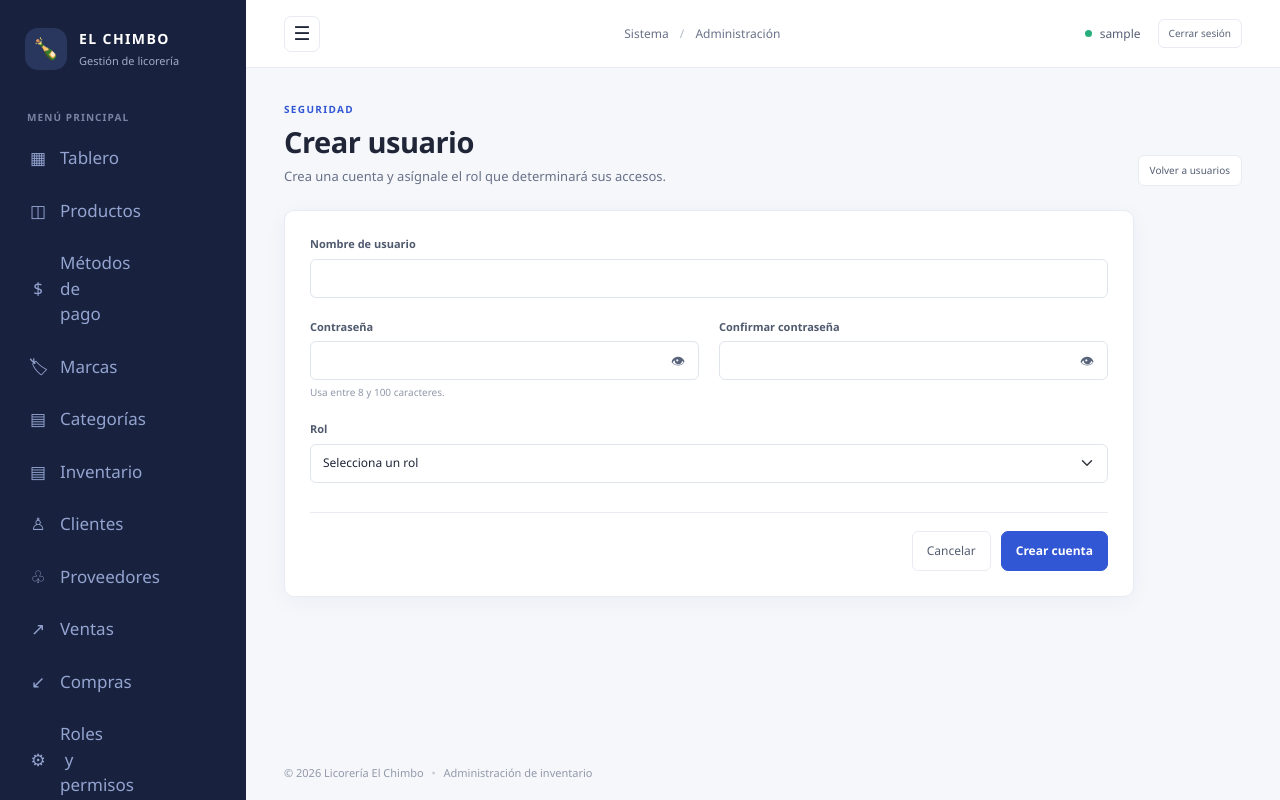
After one commit to frasesdetodogenero405-lgtm/Sistema-de-gesti-n-de-inventario-de-la-licorer-a-el-chimbo, an ASP.NET Core app: template SistemaLicoreria.Web/Views/Administracion/FormularioUsuario.cshtml in a window 1280 px wide. The commit adds this page. Run offline with ASP.NET Core 8, Linux system fonts and the light colour scheme; the template is opened without the code that fills it, so the values that code supplies are empty; the visitor is signed in with stand-in values (Sample User, id 1).

Commit message:
Agregar creación de usuarios y control de visibilidad de contraseña

```diff
--- a/SistemaLicoreria.Web/Views/Acceso/IniciarSesion.cshtml
+++ b/SistemaLicoreria.Web/Views/Acceso/IniciarSesion.cshtml
@@ -11,7 +11,7 @@
         <input type="hidden" name="returnUrl" value="@ViewData["ReturnUrl"]" />
         <div asp-validation-summary="ModelOnly" class="alert alert-danger"></div>
         <div class="campo-formulario"><label asp-for="nombre_usuario"></label><input asp-for="nombre_usuario" class="form-control" autocomplete="username" autofocus /><span asp-validation-for="nombre_usuario" class="texto-error"></span></div>
-        <div class="campo-formulario"><label asp-for="contrasena"></label><input asp-for="contrasena" class="form-control" autocomplete="current-password" /><span asp-validation-for="contrasena" class="texto-error"></span></div>
+        <div class="campo-formulario"><label asp-for="contrasena"></label><div class="campo-contrasena"><input asp-for="contrasena" class="form-control" autocomplete="current-password" /><button type="button" class="boton-mostrar-contrasena" data-mostrar-contrasena aria-label="Mostrar contraseña" aria-pressed="false"><span aria-hidden="true">👁</span></button></div><span asp-validation-for="contrasena" class="texto-error"></span></div>
         <button type="submit" class="boton-principal boton-acceso">Iniciar sesión</button>
     </form>
     <small class="aviso-acceso">Usa las credenciales de un usuario registrado.</small>
--- /dev/null
+++ b/SistemaLicoreria.Web/Views/Administracion/FormularioUsuario.cshtml
@@ -0,0 +1,16 @@
+@model SistemaLicoreria.Web.ModelosVista.UsuarioFormularioViewModel
+@{
+    ViewData["Title"] = "Crear usuario";
+    ViewData["Seccion"] = "Administración";
+}
+<section class="encabezado-pagina"><div><p class="sobre-titulo">SEGURIDAD</p><h1>Crear usuario</h1><p class="texto-secundario">Crea una cuenta y asígnale el rol que determinará sus accesos.</p></div><a asp-action="Usuarios" class="boton-secundario">Volver a usuarios</a></section>
+<section class="panel panel-formulario"><form asp-action="CrearUsuario" method="post"><div asp-validation-summary="ModelOnly" class="alert alert-danger"></div>
+    <div class="rejilla-formulario">
+        <div class="campo-formulario campo-completo"><label asp-for="nombre_usuario"></label><input asp-for="nombre_usuario" class="form-control" autocomplete="username" maxlength="100" /><span asp-validation-for="nombre_usuario" class="texto-error"></span></div>
+        <div class="campo-formulario"><label asp-for="contrasena"></label><div class="campo-contrasena"><input asp-for="contrasena" class="form-control" autocomplete="new-password" maxlength="100" /><button type="button" class="boton-mostrar-contrasena" data-mostrar-contrasena aria-label="Mostrar contraseña" aria-pressed="false"><span aria-hidden="true">👁</span></button></div><small>Usa entre 8 y 100 caracteres.</small><span asp-validation-for="contrasena" class="texto-error"></span></div>
+        <div class="campo-formulario"><label asp-for="confirmar_contrasena"></label><div class="campo-contrasena"><input asp-for="confirmar_contrasena" class="form-control" autocomplete="new-password" maxlength="100" /><button type="button" class="boton-mostrar-contrasena" data-mostrar-contrasena aria-label="Mostrar contraseña" aria-pressed="false"><span aria-hidden="true">👁</span></button></div><span asp-validation-for="confirmar_contrasena" class="texto-error"></span></div>
+        <div class="campo-formulario campo-completo"><label asp-for="id_rol"></label><select asp-for="id_rol" asp-items="Model.roles" class="form-select"><option value="0">Selecciona un rol</option></select><span asp-validation-for="id_rol" class="texto-error"></span></div>
+    </div>
+    <div class="botones-formulario"><a asp-action="Usuarios" class="boton-secundario">Cancelar</a><button type="submit" class="boton-principal">Crear cuenta</button></div>
+</form></section>
+@section Scripts { <partial name="_ValidationScriptsPartial" /> }
--- a/SistemaLicoreria.Web/Views/Administracion/Usuarios.cshtml
+++ b/SistemaLicoreria.Web/Views/Administracion/Usuarios.cshtml
@@ -5,7 +5,7 @@
 }
 <section class="encabezado-pagina">
     <div><p class="sobre-titulo">SEGURIDAD</p><h1>Usuarios y roles</h1><p class="texto-secundario">Asigna a cada cuenta el nivel de acceso adecuado.</p></div>
-    <a asp-action="Roles" class="boton-secundario">Volver a roles y permisos</a>
+    <div class="acciones-tabla"><a asp-action="Roles" class="boton-secundario">Volver a roles y permisos</a><a asp-action="CrearUsuario" class="boton-principal">＋ Crear usuario</a></div>
 </section>
 @if (TempData["Mensaje"] is string mensaje) { <div class="alert alert-success">@mensaje</div> }
 @if (TempData["Error"] is string error) { <div class="alert alert-danger">@error</div> }
--- a/SistemaLicoreria.Web/Views/Shared/_Layout.cshtml
+++ b/SistemaLicoreria.Web/Views/Shared/_Layout.cshtml
@@ -69,6 +69,7 @@
     }
     <script src="~/lib/jquery/dist/jquery.min.js"></script>
     <script src="~/lib/bootstrap/dist/js/bootstrap.bundle.min.js"></script>
+    <script src="~/js/visibilidad-contrasena.js" asp-append-version="true"></script>
     <script src="~/js/menu-lateral.js" asp-append-version="true"></script>
     @await RenderSectionAsync("Scripts", required: false)
 </body>
--- a/SistemaLicoreria.Web/wwwroot/css/site.css
+++ b/SistemaLicoreria.Web/wwwroot/css/site.css
@@ -127,6 +127,10 @@ h1 { margin: 0; color: var(--tinta); font-size: clamp(24px, 3vw, 29px); font-wei
 .campo-formulario label { display: block; margin-bottom: 6px; color: #505a6e; font-size: 11px; font-weight: 650; }
 .campo-formulario .form-control, .campo-formulario .form-select { min-height: 39px; border-color: #dfe4ed; border-radius: 6px; color: var(--tinta); font-size: 12px; }
 .campo-formulario .form-control:focus, .campo-formulario .form-select:focus { border-color: #93a9f7; box-shadow: 0 0 0 .2rem rgba(49, 87, 213, .12); }
+.campo-contrasena { position: relative; }
+.campo-contrasena .form-control { padding-right: 44px; }
+.boton-mostrar-contrasena { position: absolute; top: 50%; right: 5px; display: grid; width: 32px; height: 30px; place-items: center; transform: translateY(-50%); border: 0; border-radius: 5px; color: #58647c; background: transparent; cursor: pointer; }
+.boton-mostrar-contrasena:hover, .boton-mostrar-contrasena:focus-visible { color: var(--azul); background: #eef2ff; outline: none; }
 .campo-formulario small { display: block; margin-top: 5px; color: #9098a8; font-size: 10px; }
 .entrada-monto { display: flex; align-items: center; }
 .entrada-monto span { padding: 10px; border: 1px solid #dfe4ed; border-right: 0; border-radius: 6px 0 0 6px; color: #7f8798; background: #f8f9fc; font-size: 11px; }
--- /dev/null
+++ b/SistemaLicoreria.Web/wwwroot/js/visibilidad-contrasena.js
@@ -0,0 +1,12 @@
+document.addEventListener("click", (evento) => {
+    const boton = evento.target.closest("[data-mostrar-contrasena]");
+    if (!boton) return;
+
+    const campo = boton.parentElement.querySelector("input");
+    if (!campo) return;
+
+    const mostrar = campo.type === "password";
+    campo.type = mostrar ? "text" : "password";
+    boton.setAttribute("aria-pressed", String(mostrar));
+    boton.setAttribute("aria-label", mostrar ? "Ocultar contraseña" : "Mostrar contraseña");
+});
```
Also changed, not shown: SistemaLicoreria.Web/Controllers/AdministracionController.cs (+50 -0 lines), SistemaLicoreria.Web/ModelosVista/UsuarioFormularioViewModel.cs (added, +30 -0 lines).
